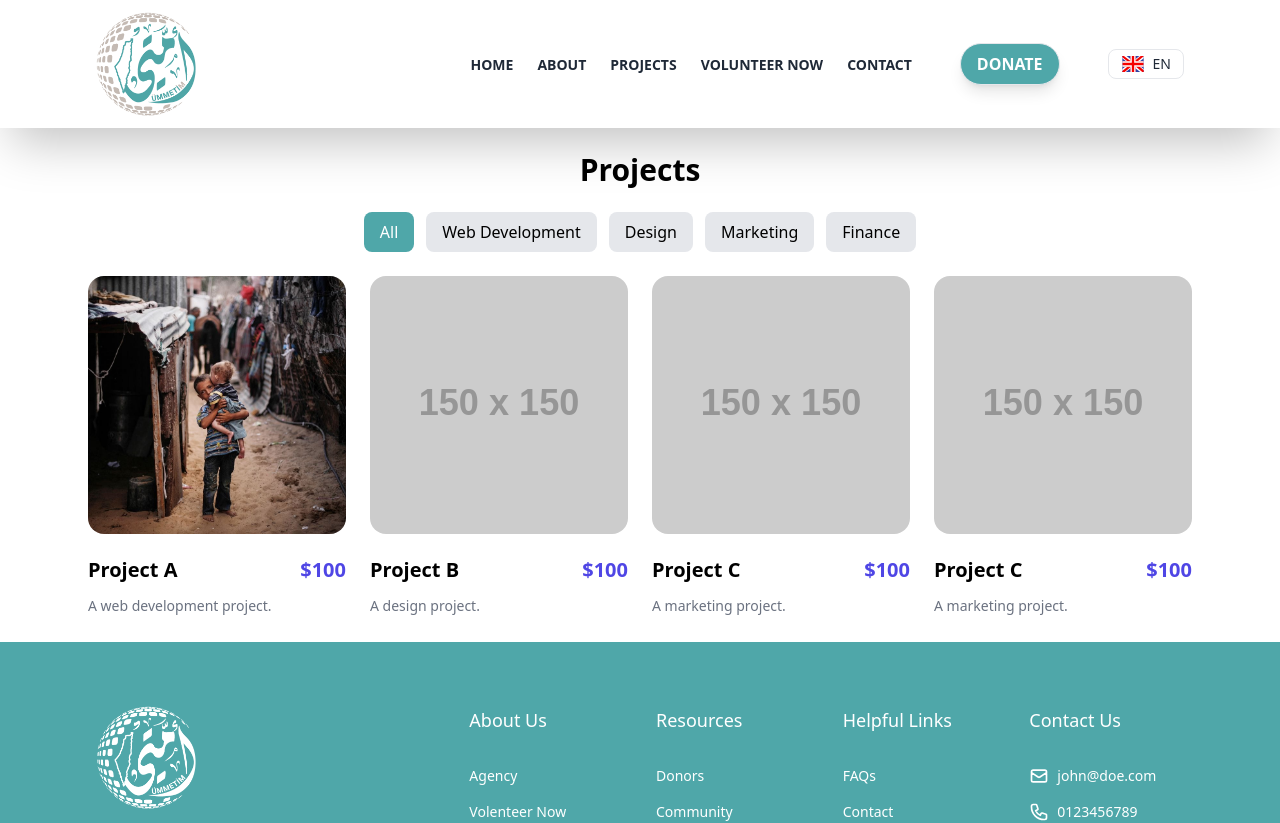
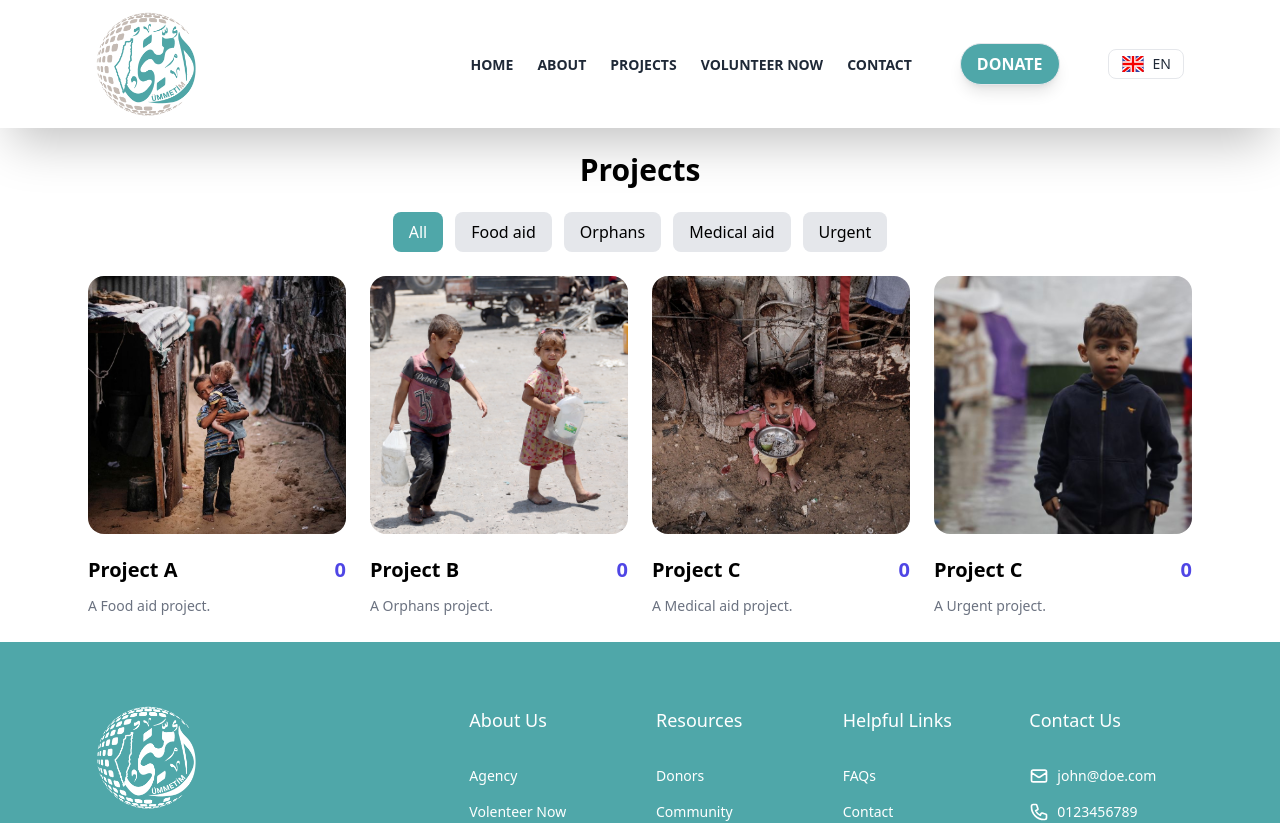
Before and after one commit to Ummeti/Ummeti, a Next.js app: page /projects in a window 1280 px wide. Shown: the top 823 px of the page. Built offline with nearby package versions, Linux system fonts and the light colour scheme.

Commit message:
edited projects

```diff
--- a/src/app/(root)/projects/page.jsx
+++ b/src/app/(root)/projects/page.jsx
@@ -4,35 +4,35 @@ import { motion } from 'framer-motion';
 import Link from 'next/link';
 
 export default function Projects() {
-  const categories = ['Web Development', 'Design', 'Marketing', 'Finance'];
+  const categories = ['Food aid', 'Orphans', 'Medical aid', 'Urgent'];
   const projects = [
     {
       id: 1,
       title: 'Project A',
-      category: 'Web Development',
+      category: 'Food aid',
       image: '/bg-1.jpg',
-      description: 'A web development project.',
+      description: 'A Food aid project.',
     },
     {
       id: 2,
       title: 'Project B',
-      category: 'Design',
-      image: 'https://via.placeholder.com/150',
-      description: 'A design project.',
+      category: 'Orphans',
+      image: '/bg-2.jpg',
+      description: 'A Orphans project.',
     },
     {
       id: 3,
       title: 'Project C',
-      category: 'Marketing',
-      image: 'https://via.placeholder.com/150',
-      description: 'A marketing project.',
+      category: 'Medical aid',
+      image: '/bg-3.jpg',
+      description: 'A Medical aid project.',
     },
     {
       id: 4,
       title: 'Project C',
-      category: 'Marketing',
-      image: 'https://via.placeholder.com/150',
-      description: 'A marketing project.',
+      category: 'Urgent',
+      image: '/bg-4.jpg',
+      description: 'A Urgent project.',
     },
   ];
 
@@ -86,7 +86,7 @@ export default function Projects() {
                     {project.title}
                   </h6>
                   <h6 className="font-semibold text-xl leading-8 text-indigo-600">
-                    $100
+                    0
                   </h6>
                 </div>
                 <p className="mt-2 font-normal text-sm leading-6 text-gray-500">
--- a/src/components/home/Statistics.jsx
+++ b/src/components/home/Statistics.jsx
@@ -1,6 +1,5 @@
 'use client';
-
-import { useEffect, useState, useRef } from 'react';
+import { useEffect, useState } from 'react';
 import { motion } from 'framer-motion';
 import Link from 'next/link';
 
@@ -21,7 +20,7 @@ export default function Statistics() {
           <motion.h3
             className="text-xl font-semibold"
             initial={{ opacity: 0, y: 50 }}
-            animate={{ opacity: 1, y: 0 }}
+            whileInView={{ opacity: 1, y: 0 }}
             transition={{ duration: 0.6, ease: 'easeOut' }}
           >
             Be Part of the Change
@@ -29,7 +28,7 @@ export default function Statistics() {
           <motion.p
             className="mt-2"
             initial={{ opacity: 0, y: 50 }}
-            animate={{ opacity: 1, y: 0 }}
+            whileInView={{ opacity: 1, y: 0 }}
             transition={{ duration: 0.6, ease: 'easeOut', delay: 0.3 }}
           >
             <Link href="/#volunteer" className="text-white underline">
@@ -45,56 +44,26 @@ export default function Statistics() {
 
 function StatCard({ label, value }) {
   const [count, setCount] = useState(0);
-  const [inView, setInView] = useState(false);
-  const statRef = useRef(null);
 
   useEffect(() => {
-    const observer = new IntersectionObserver(
-      ([entry]) => {
-        if (entry.isIntersecting) {
-          setInView(true);
+    const interval = setInterval(() => {
+      setCount((prev) => {
+        if (prev >= value) {
+          clearInterval(interval);
+          return value;
         }
-      },
-      { threshold: 0.5 }
-    );
+        return prev + Math.ceil(value / 50); // Adjust speed of count-up
+      });
+    }, 30); // Adjust timing for smoother/faster count-up
 
-    if (statRef.current) {
-      observer.observe(statRef.current);
-    }
-
-    return () => {
-      if (statRef.current) {
-        observer.unobserve(statRef.current);
-      }
-    };
-  }, []);
-
-  useEffect(() => {
-    if (inView) {
-      let start = 0;
-      const duration = 2000;
-      const increment = value / (duration / 16);
-
-      const counter = setInterval(() => {
-        start += increment;
-        if (start >= value) {
-          clearInterval(counter);
-          setCount(value);
-        } else {
-          setCount(Math.ceil(start));
-        }
-      }, 16);
-
-      return () => clearInterval(counter);
-    }
-  }, [inView, value]);
+    return () => clearInterval(interval);
+  }, [value]);
 
   return (
     <motion.div
-      ref={statRef}
       className="flex-1 p-8 text-center"
       initial={{ opacity: 0, y: 50 }}
-      animate={inView ? { opacity: 1, y: 0 } : {}}
+      whileInView={{ opacity: 1, y: 0 }}
       transition={{ duration: 0.6, ease: 'easeOut' }}
     >
       <h2 className="text-4xl font-bold text-main">{count}</h2>
```
